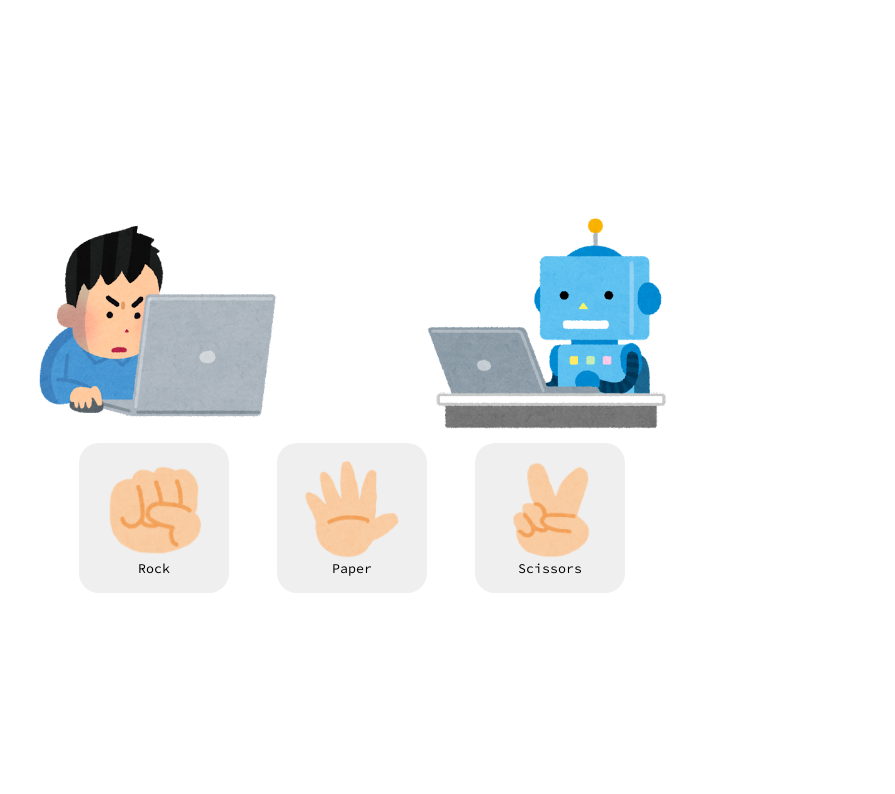
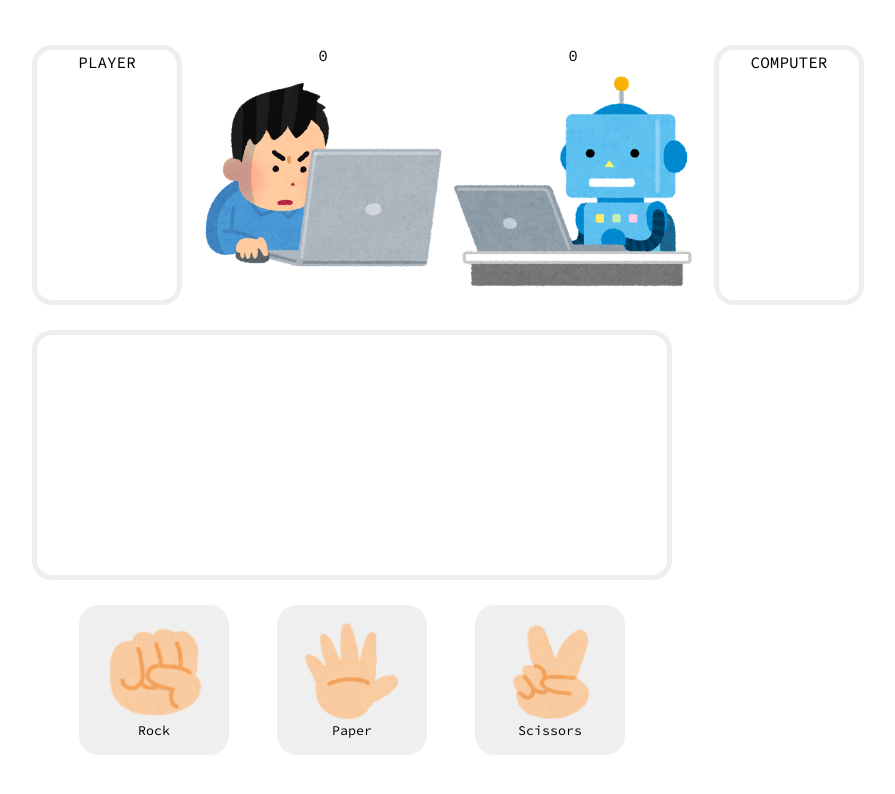
Before and after one commit to hsno68/rock-paper-scissors, a plain HTML site: page index.html in a window 1280 px wide. Shown: the whole page, without its empty margins (288-1183 px from the left). Drawn offline with Linux system fonts and the light colour scheme.

Commit message:
Add UI for score counter and output display
Along with adding the elements, I also added some layout CSS with
basic styling.

```diff
--- a/index.html
+++ b/index.html
@@ -10,9 +10,22 @@
 
   <body>
     <div class="matchup container">
-      <img class="player" src="imgs/man-on-computer.png" alt="A man staring intently at the computer (from Irasutoya).">
-      <img class="computer" src="imgs/robot.png" alt="A robot using a computer. (from Irasutoya).">
+      <div class="player-side">
+        <div class="move-history">Player</div>
+        <div>
+          <p class="player-score">0</p>
+          <img class="player-img" src="imgs/man-on-computer.png" alt="A man staring intently at the computer (from Irasutoya).">
+        </div>
+      </div>
+      <div class="computer-side">
+        <div>
+          <p class="computer-score">0</p>
+          <img class="computer-img" src="imgs/robot.png" alt="A robot using a computer. (from Irasutoya).">
+        </div>
+        <div class="move-history">Computer</div>
+      </div>
     </div>
+    <div class="output container"></div>
     <div class="selection container">
       <button class="rock"><img class="rock" src="imgs/rock.png" alt="Hand gesture of &ldquo;rock&rdquo; (from Irasutoya).">Rock</button>
       <button class="paper"><img class="paper" src="imgs/paper.png" alt="Hand gesture of &ldquo;paper&rdquo; (from Irasutoya).">Paper</button>
--- a/styles.css
+++ b/styles.css
@@ -27,7 +27,7 @@ body {
   height: auto;
 }
 
-.matchup .computer {
+.matchup .computer-img {
   transform: scaleX(-1);
 }
 
@@ -56,3 +56,33 @@ button:active {
   width: 100px;
   height: 100px;
 }
+
+.player-side,
+.computer-side {
+ display: flex;
+ gap: 1rem;
+}
+
+ .player-score,
+ .computer-score,
+ .move-history,
+ .output {
+  text-align: center;
+ }
+
+ .move-history,
+ .output {
+  border: 5px solid #eee;
+  border-radius: 20px;
+ }
+
+ .move-history {
+  width: 150px;
+  text-transform: uppercase;
+  line-height: 1.5;
+ }
+
+ .output {
+  height: 250px;
+  margin: 25px;
+ }
```
